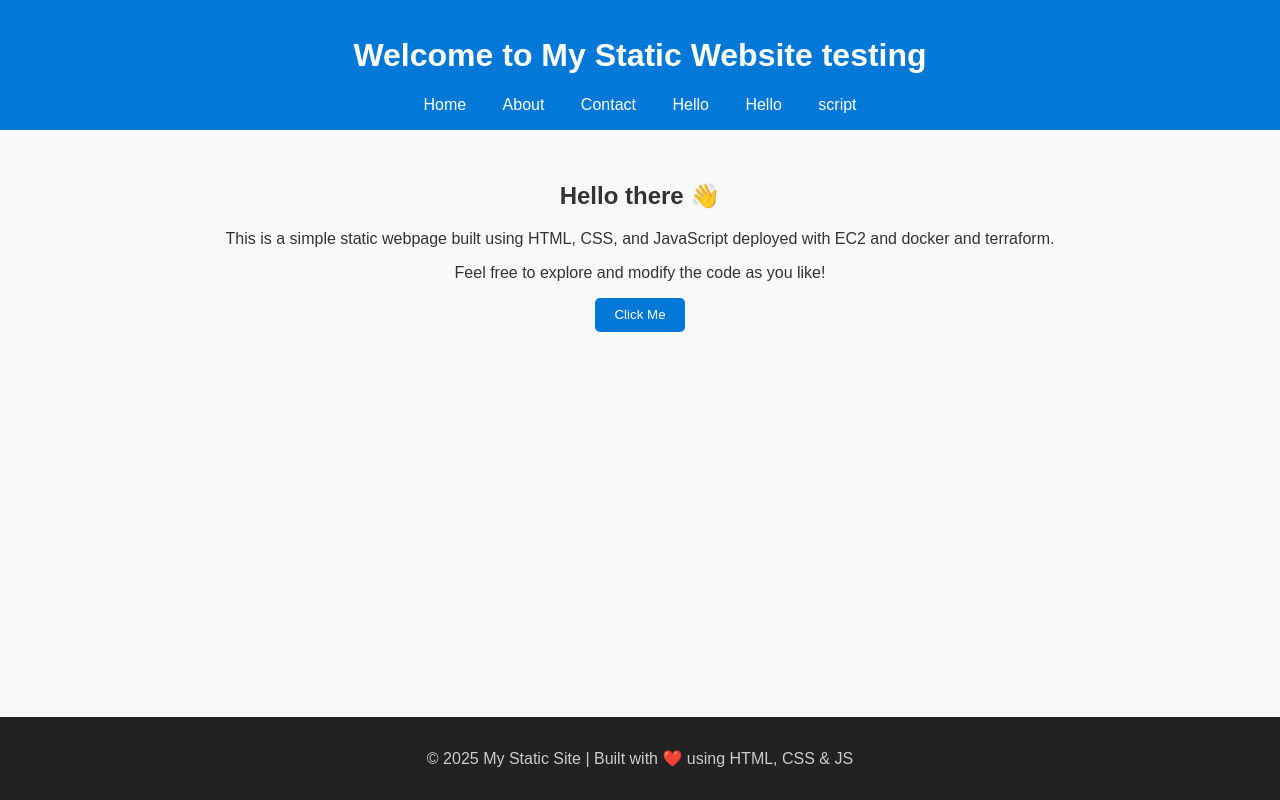
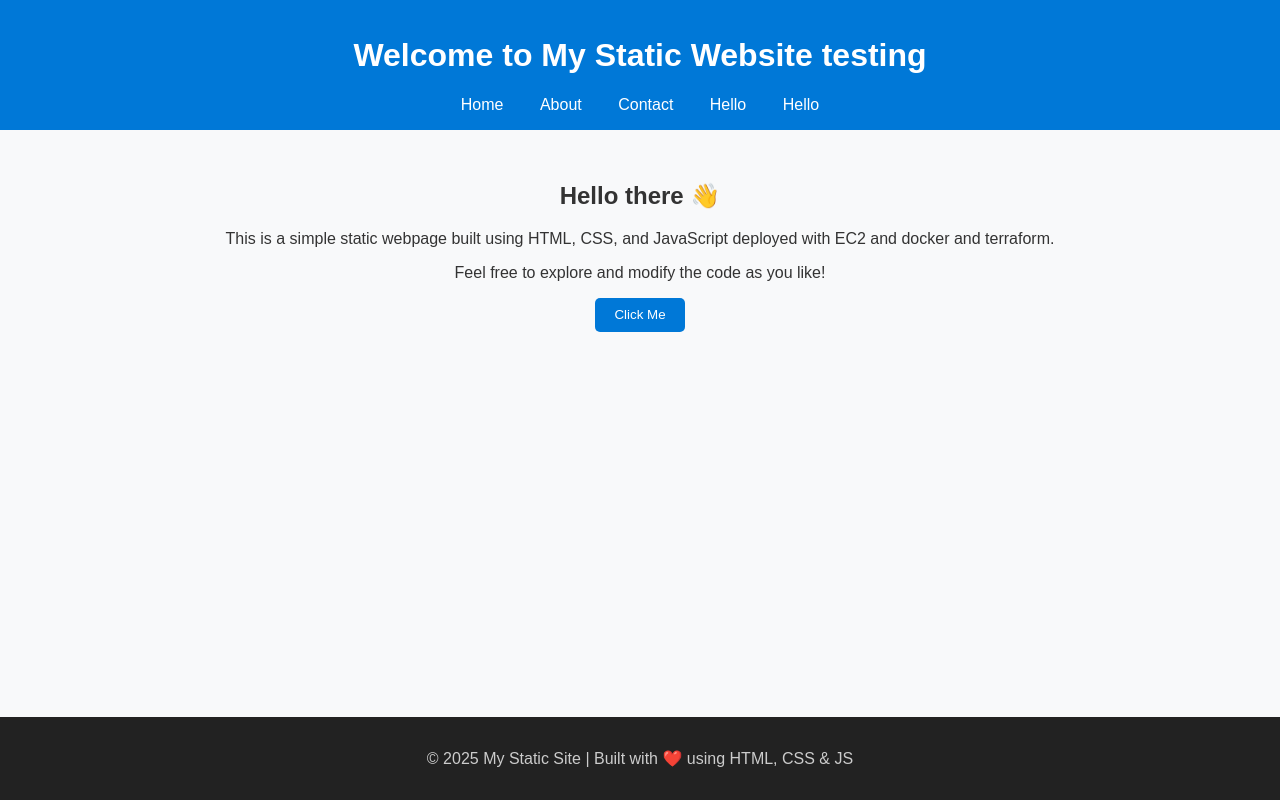
Before and after one commit to Ayush20076564/static-web-docker, a plain HTML site: page docker/index.html in a window 1280 px wide. Drawn offline with Linux system fonts and the light colour scheme.

Commit message:
check new

```diff
--- a/docker/index.html
+++ b/docker/index.html
@@ -15,7 +15,7 @@
       <a href="#">Contact</a>
       <a href="X"> Hello</a>
       <a href="helloworld"> Hello</a>
-      <a href ="script">script</a>
+
     </nav>
   </header>
 
```
